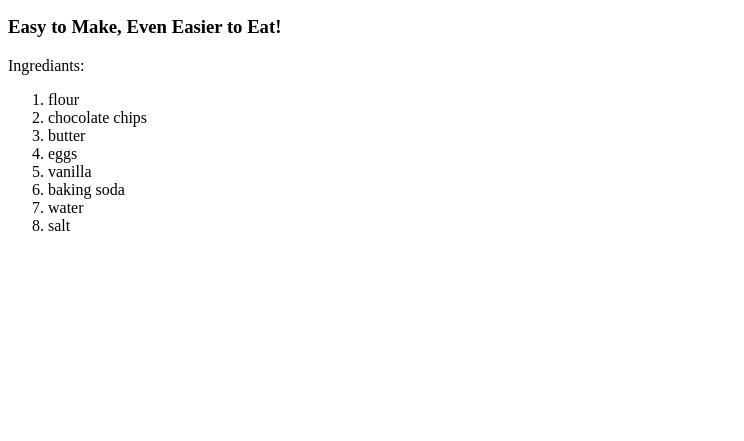
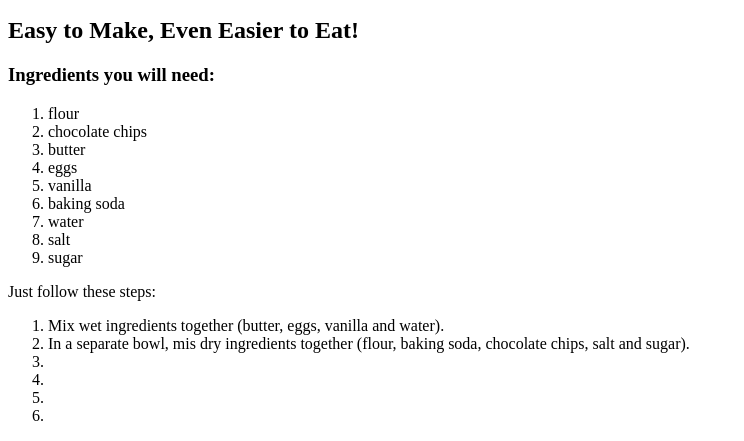
Before and after one commit to k-vale/odin-recipes, a plain HTML site: page recipes/cookies.html in a window 1280 px wide. Shown: the part 369-810 px from the top of the page, without its empty margins (0-744 px from the left). Drawn offline with Linux system fonts and the light colour scheme.

Commit message:
Change headings and add ordered list

```diff
--- a/recipes/cookies.html
+++ b/recipes/cookies.html
@@ -2,9 +2,10 @@
   <h1>World's Best Chocolate Chip Cookies</h1>
   <img src="https://www.modernhoney.com/wp-content/uploads/2019/01/The-Best-Chocolate-Chip-Cookies-2-500x500.jpg" alt="Delicious Chocolate Chip Cookies">
 
-  <h3>Easy to Make, Even Easier to Eat! </h3>
+  <h2>Easy to Make, Even Easier to Eat! </h2>
+
 <p>
-    Ingrediants:
+    <h3>Ingredients you will need:</h3>
     <ol>
         <li>flour</li>
         <li>chocolate chips</li>
@@ -14,8 +15,23 @@
         <li>baking soda</li>
         <li>water</li>
         <li>salt</li>
+        <li>sugar</li>
 
     </ol>
 </p>
 
+
+<p>
+    Just follow these steps:
+    <ol>
+        <li>Mix wet ingredients together (butter, eggs, vanilla and water).</li>
+        <li>In a separate bowl, mis dry ingredients together
+            (flour, baking soda, chocolate chips, salt and sugar).</li>
+        <li></li>
+        <li></li>
+        <li></li>
+        <li></li>
+    </ol>
+  </p>
+
 </body>
```
